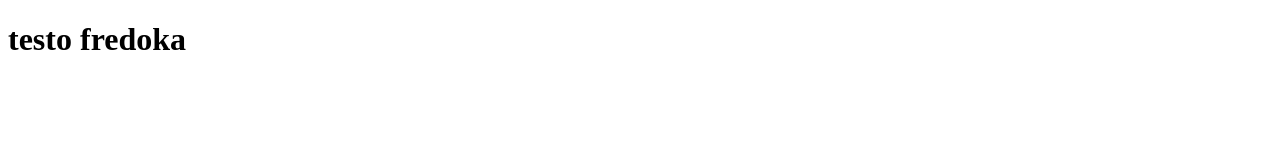
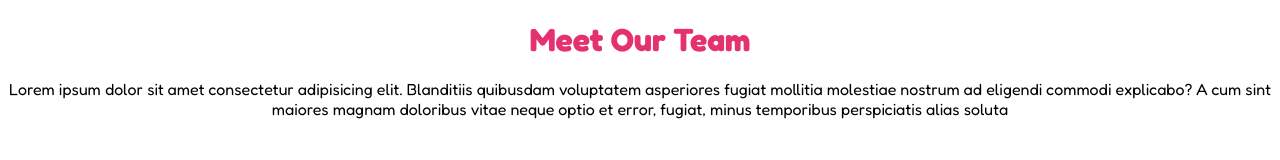
Before and after one commit to Mattia-Rollo/html-css-float-cards, a plain HTML site: page index.html in a window 1280 px wide. Drawn offline with Linux system fonts and the light colour scheme.

Commit message:
add header, h1, p

```diff
--- a/css/style.css
+++ b/css/style.css
@@ -0,0 +1,17 @@
+*{
+    margin: 0%;
+    padding: 0;
+    box-sizing: border-box;
+    font-family: Fredoka;
+}
+html {
+    background-color: rgb(255, 255, 255);
+}
+header {
+    text-align: center;
+    padding: 20px;
+    color: #e53170;
+}
+p{
+    text-align: center;
+}
--- a/index.html
+++ b/index.html
@@ -11,6 +11,14 @@
     <title>Document</title>
 </head>
 <body>
-    <h1>testo fredoka</h1>
+    <header>
+        <h1>Meet Our Team</h1>
+    </header>
+    <main class="container">
+        <p>Lorem ipsum dolor sit amet consectetur adipisicing elit. Blanditiis quibusdam voluptatem asperiores fugiat mollitia molestiae nostrum ad eligendi commodi explicabo? A cum sint maiores magnam doloribus vitae neque optio et error, fugiat, minus temporibus perspiciatis alias soluta</p>
+        <div class="cards">
+
+        </div>
+    </main>
 </body>
 </html>
```
